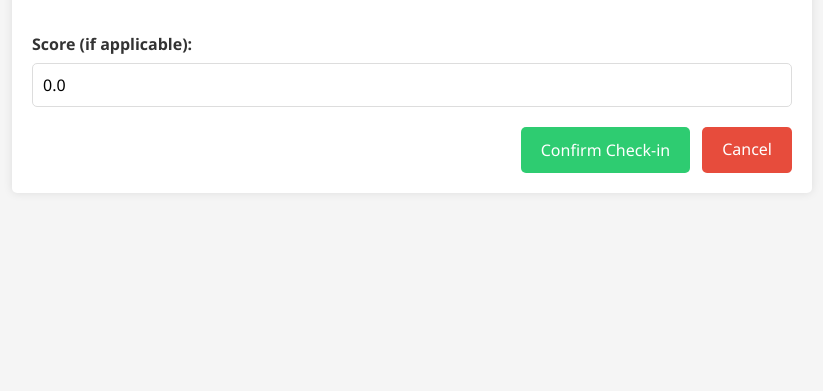
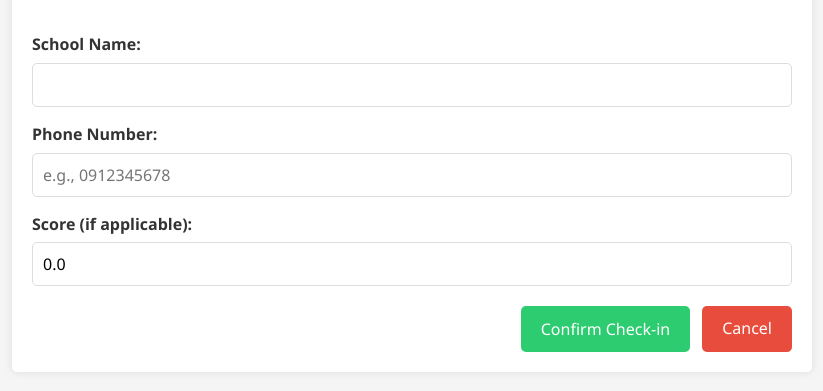
Before and after one commit to hoangpnhat/checkin, a FastAPI app: template app/templates/confirm.html in a window 1280 px wide. Shown: the part 233-624 px from the top of the page, without its empty margins (228-1051 px from the left). Run offline with FastAPI, Linux system fonts and the light colour scheme; the template is opened without the code that fills it, so the values that code supplies are empty.

Commit message:
update form googlesheet

```diff
--- a/app/google_sheets.py
+++ b/app/google_sheets.py
@@ -36,7 +36,8 @@ def init_sheets():
         print(f"Error initializing Google Sheets: {str(e)}")
     return sheet
 
-def add_checkin_record(name: str, time: str, score: float = 0.0, image_url: str = "", completion_time: str = ""):
+def add_checkin_record(name: str, time: str, score: float = 0.0, image_url: str = "",
+                      completion_time: str = "", school_name: str = "", phone_number: str = ""):
     """Add a new check-in record to Google Sheets"""
     global sheet
 
@@ -44,7 +45,7 @@ def add_checkin_record(name: str, time: str, score: float = 0.0, image_url: str
         raise Exception("Google Sheets connection not initialized")
 
     # Append row to the sheet
-    row = [name, time, str(score), image_url, completion_time]
+    row = [name, time, str(score), image_url, completion_time, school_name, phone_number]
     sheet.append_row(row)
     print(f"Added check-in record for {name} to Google Sheets")
 
--- a/app/main.py
+++ b/app/main.py
@@ -186,6 +186,8 @@ async def confirm_checkin(
     score: float = Form(0.0),
     image_url: str = Form(""),
     completion_time: int = Form(0),  # New parameter for the timer
+    school_name: str = Form(""),     # New parameter for school name
+    phone_number: str = Form(""),    # New parameter for phone number
     db: Session = Depends(database.get_db)
 ):
     """Confirm the check-in and record it in the database and Google Sheets"""
@@ -203,15 +205,15 @@ async def confirm_checkin(
         base_url = "https://checkin.tainangphuyen.com"
         full_image_url = f"{base_url}{image_url}" if image_url else ""
 
-        # Send to Google Sheets with image URL and completion time
-        google_sheets.add_checkin_record(name, time, score, full_image_url, formatted_completion_time)
+        # Send to Google Sheets with image URL, completion time, school name and phone number
+        google_sheets.add_checkin_record(name, time, score, full_image_url, formatted_completion_time, school_name, phone_number)
 
         return templates.TemplateResponse(
             "success.html",
             {
                 "request": request,
                 "message": f"Check-in confirmed for {name}!",
-                "details": f"Time: {time}, Score: {score}, Completion time: {formatted_completion_time}",
+                "details": f"Time: {time}, Score: {score}, Completion time: {formatted_completion_time}, School: {school_name}",
                 "image_url": image_url
             }
         )
--- a/app/templates/confirm.html
+++ b/app/templates/confirm.html
@@ -134,9 +134,21 @@
             <input type="hidden" name="time" value="{{ data.time }}">
             <input type="hidden" name="image_url" value="{{ data.image_url }}">
 
+            <!-- New fields for school name and phone number -->
+            <div class="form-group">
+                <label for="school_name">School Name:</label>
+                <input type="text" id="school_name" name="school_name" required class="form-control">
+            </div>
+
+            <div class="form-group">
+                <label for="phone_number">Phone Number:</label>
+                <input type="tel" id="phone_number" name="phone_number" required class="form-control"
+                       placeholder="e.g., 0912345678">
+            </div>
+
             <div class="form-group">
                 <label for="score">Score (if applicable):</label>
-                <input type="number" id="score" name="score" step="0.01" value="0.0">
+                <input type="number" id="score" name="score" step="0.01" value="0.0" class="form-control">
             </div>
 
             <div class="action-buttons">
```
Also changed, not shown: app/static/uploads/Phạm_Nhật_Hoàng_20250517_133349_e38f6a0e.jpg (deleted), app/static/uploads/Phạm_Nhật_Hoàng_20250518_212319_bee460b0.jpg (deleted), app/static/uploads/Phạm_Nhật_Hoàng_20250518_213618_6df276dd.jpg (deleted), app/static/uploads/Phạm_Nhật_Hoàng_20250519_161116_520e1e74.jpg (added), app/static/uploads/Trương_Trường_Thành_20250519_161000_56266648.jpg (added), competition.db, 2 other files.
